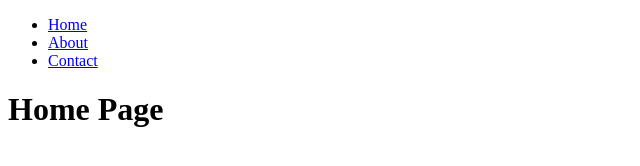
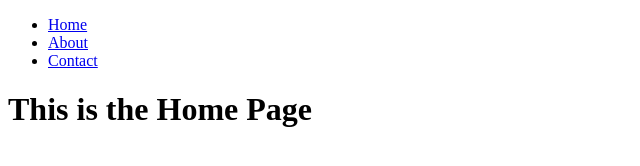
Before and after one commit to nidhisahani/git-project, a plain HTML site: page index.html in a window 1280 px wide. Shown: the whole page, without its empty margins (0-640 px from the left). Drawn offline with Linux system fonts and the light colour scheme.

Commit message:
Update index.html

```diff
--- a/index.html
+++ b/index.html
@@ -13,6 +13,6 @@
             <li><a href="contact.html">Contact</a></li>
         </ul>
     </nav>
-    <h1>Home Page</h1>
+    <h1>This is the Home Page</h1>
 </body>
 </html>
```
